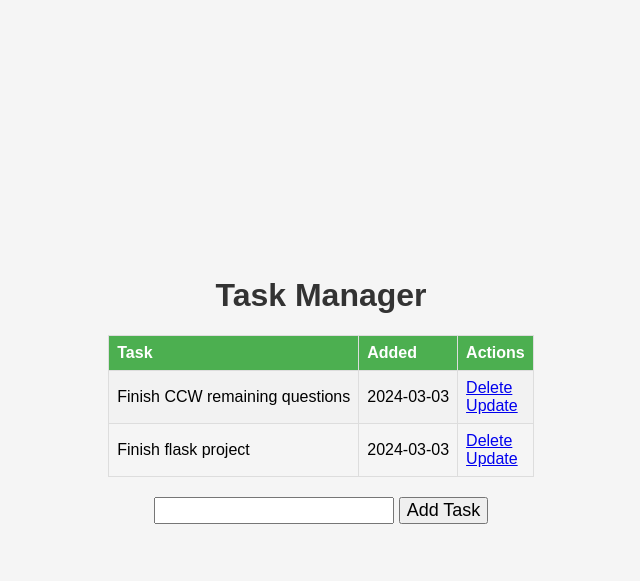
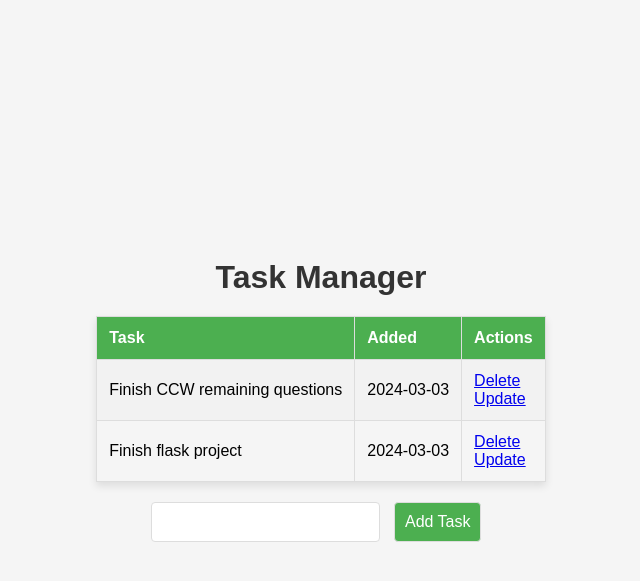
Before and after one commit to ParthipPR/Flask_Task_Manager, a Flask app: page / in a window 1280 px wide. Shown: the top 581 px of the page, without its empty margins (319-959 px from the left). Run offline with Flask 3, Linux system fonts and the light colour scheme.

Commit message:
fix: modified the main.css to be attractive

```diff
--- a/static/css/main.css
+++ b/static/css/main.css
@@ -14,11 +14,9 @@
     text-align: center;
 }
 
-h1 {
+h1, h2 {
     color: #333;
-}
-h2 {
-    color: #333;
+    margin-bottom: 10px;
 }
 
 .task-table {
@@ -26,11 +24,12 @@
     border-collapse: collapse;
     margin-top: 20px;
     overflow-x: auto;
+    box-shadow: 0 4px 8px rgba(0, 0, 0, 0.1);
 }
 
 th, td {
     border: 1px solid #ddd;
-    padding: 8px;
+    padding: 12px;
     text-align: left;
 }
 
@@ -46,9 +45,22 @@
 form {
     margin-top: 20px;
     margin-bottom: 20px;
-    font-size: 18px; /* Adjust the font size as needed */
 }
 
 input[type="text"], input[type="submit"] {
-    font-size: 18px; /* Adjust the font size as needed */
+    font-size: 16px;
+    padding: 10px;
+    margin-right: 10px;
+    border: 1px solid #ddd;
+    border-radius: 4px;
 }
+
+input[type="submit"] {
+    background-color: #4CAF50;
+    color: white;
+    cursor: pointer;
+}
+
+input[type="submit"]:hover {
+    background-color: #45a049;
+}
```
